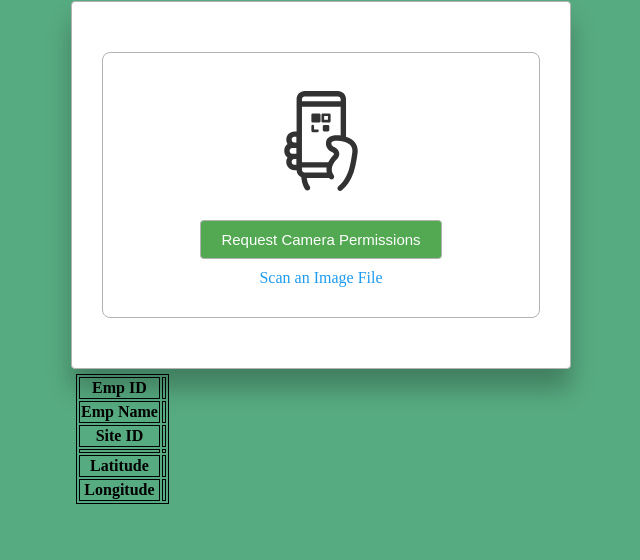
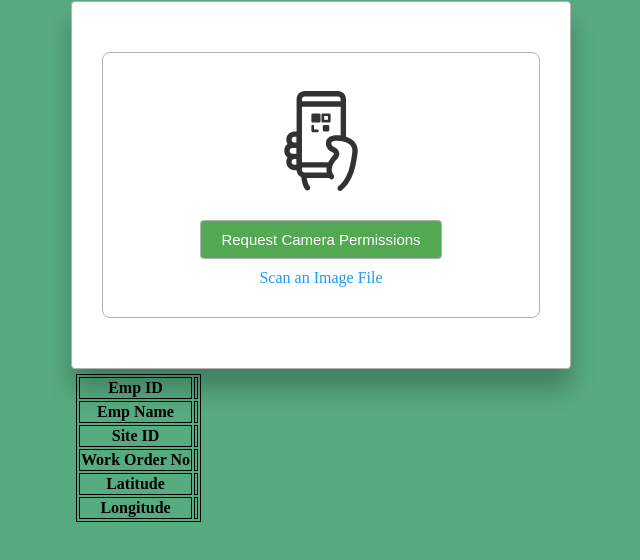
Before and after one commit to shankark1984/VishrutaAttendanceSystems, a plain HTML site: page Index.html in a window 1280 px wide. Shown: the part 78-638 px from the top of the page, without its empty margins (319-959 px from the left). Drawn offline with Linux system fonts and the light colour scheme; files whose address does not match are found by name.

Commit message:
Update Index.html

```diff
--- a/Index.html
+++ b/Index.html
@@ -33,7 +33,7 @@
                     <th></th>
                 </tr>
                 <tr>
-                    <th></th>
+                    <th>Work Order No</th>
                     <th></th>
                 </tr>
                 <tr>
@@ -46,7 +46,7 @@
                 </tr>
             </table>
         </div>
-
+<p id="demo"></p>
 
     </div>
 
```
